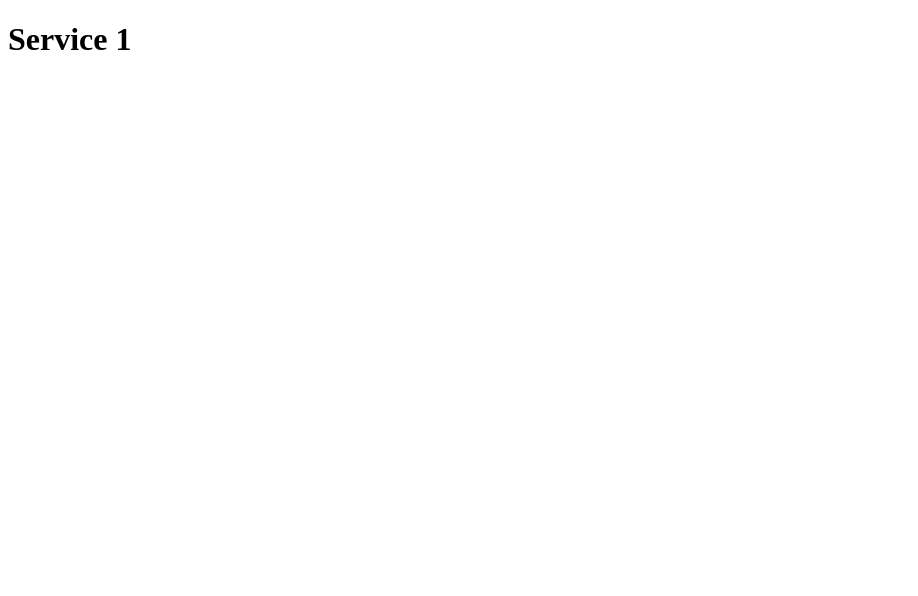
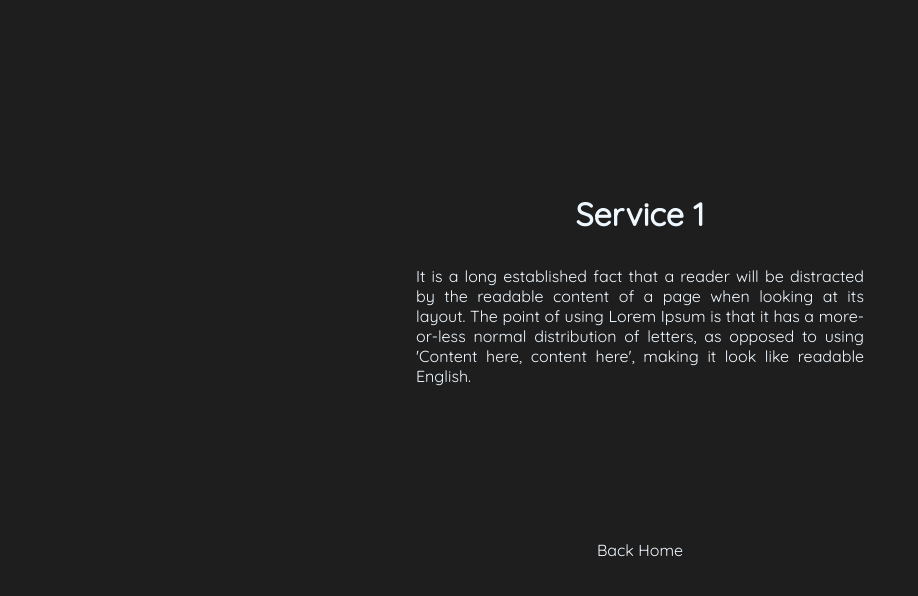
Before and after one commit to LucaSamore/Assignment-3_PdR, a plain HTML site: page pages/service1.html in a window 1280 px wide. Shown: the whole page, without its empty margins (0-918 px from the left). Drawn offline with Linux system fonts and the light colour scheme.

Commit message:
Add style to services

```diff
--- a/fake-db/sessions.json
+++ b/fake-db/sessions.json
@@ -1,6 +1,6 @@
 [
  {
-  "uuid": "9af14026-407f-4004-91eb-85880a3f6754",
+  "uuid": "9e5b30f1-57b5-4c7c-a54d-d59da6d9478a",
   "ip": "127.0.0.1",
   "user": {
    "name": "Mario",
@@ -8,7 +8,7 @@
    "email": "ciaone@gmail.com",
    "password": "$2b$12$fvqq/yE.U8A4nL6mMYTJt.wIy5YEksY5uhfEGLV7w5uYfFH0TBpSC"
   },
-  "created_at": "2022-06-13T16:21:50.831314",
+  "created_at": "2022-06-13T17:41:36.272488",
   "duration": 1
  }
 ]
--- a/pages/service1.html
+++ b/pages/service1.html
@@ -10,13 +10,63 @@
         <title></title>
         <meta name="description" content="">
         <meta name="viewport" content="width=device-width, initial-scale=1">
-        <link rel="stylesheet" href="">
+        <style>
+            @import url('https://fonts.googleapis.com/css2?family=Quicksand&display=swap');
+
+            * {
+                margin: 0;
+                padding: 0;
+                box-sizing: border-box;
+                font-family: 'Quicksand', sans-serif;
+                color: aliceblue;
+            }
+
+            body{
+                display: flex;
+                justify-content: center;
+                align-items: center;
+                flex-direction: column;
+                min-height: 75vh;
+                background: #1e1e1e;
+            }
+
+            .content{
+                position: relative;
+                width: 35%;
+                min-height: 500px;
+                display: flex;
+                flex-direction: column;
+                justify-content: center;
+                align-items: center;
+                align-content: flex-start;
+                gap: 2rem;
+            }
+
+            article{
+                text-align: justify;
+            }
+
+            a{
+                text-decoration: none;
+                transition: all .2s ease-in-out;
+            }
+
+            a:hover { transform: scale(1.1); }
+        </style>
     </head>
     <body>
         <!--[if lt IE 7]>
             <p class="browsehappy">You are using an <strong>outdated</strong> browser. Please <a href="#">upgrade your browser</a> to improve your experience.</p>
         <![endif]-->
-        <h1>Service 1</h1>
+
+        <div class="content">
+            <h1>Service 1</h1>
+            <article>It is a long established fact that a reader will be distracted by the readable content of a page when looking at its layout.
+                The point of using Lorem Ipsum is that it has a more-or-less normal distribution of letters, as opposed to using 'Content here, content here', making it look like readable English.</article>
+        </div>
+
+        <a href="http://localhost:8080/pages/home.html">Back Home</a>
+
         <script src="" async defer></script>
     </body>
 </html>
```
Also changed, not shown: pages/home.html (+0 -3 lines), pages/index.html (+0 -2 lines), pages/service2.html (+52 -2 lines), pages/service3.html (+52 -2 lines).
